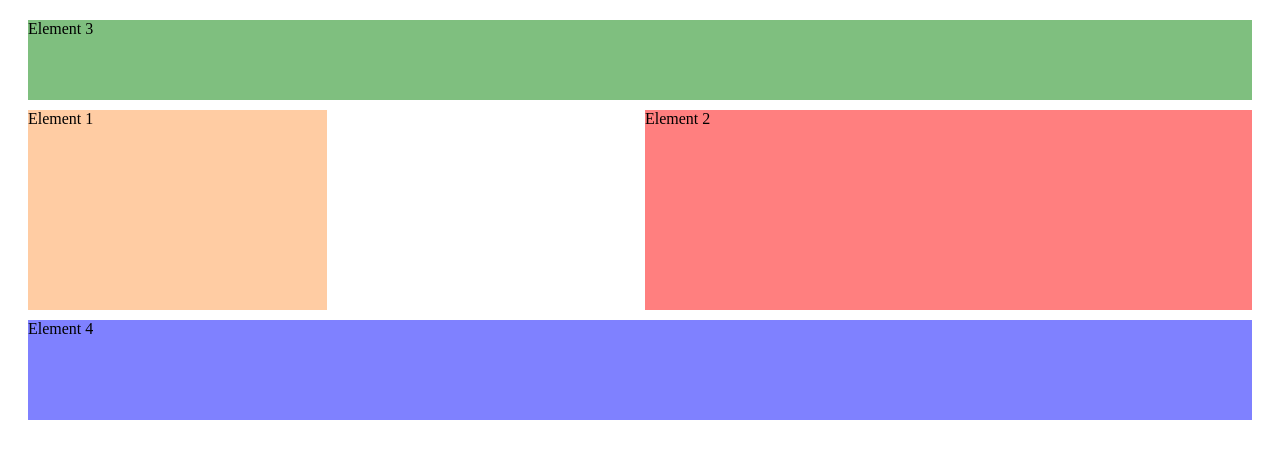
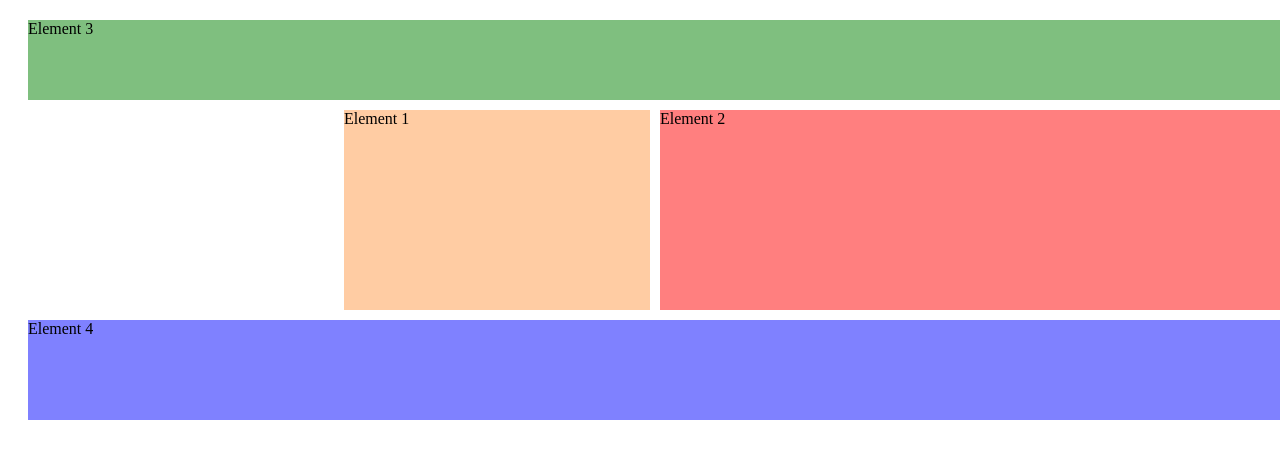
Before and after one commit to engineer-dilnawaz/grid-practice, a plain HTML site: page index.html in a window 1280 px wide. Drawn offline with Linux system fonts and the light colour scheme.

Commit message:
Refine CSS grid layout by adding named grid lines for better readability and updating grid area for the header. Adjust column definitions for improved structure.

```diff
--- a/main.css
+++ b/main.css
@@ -3,10 +3,10 @@
   display: grid;
   height: 500px;
   /* grid-template-columns: 200px 5rem 20% auto; */
-  grid-template-columns: repeat(4, 1fr);
+  grid-template-columns: [hd-start] repeat(4, [col-start] 25% [col-end]) [hd-end];
   /* grid-template-rows: 5rem auto; */
   grid-template-rows:
-    [row-1-start] 5rem [row-1-end row-2-start] minmax(10px, 200px)
+    [hd-start] 5rem [hd-end row-2-start] minmax(10px, 200px)
     [row-2-end row-3-start] 100px [row-3-end];
 
   /* column-gap: 10px;
@@ -20,6 +20,7 @@
 
 .el1 {
   background: rgba(255, 154, 72, 0.5);
+  grid-column: col-start 2 / col-end 2;
 }
 
 .el2 {
@@ -46,7 +47,7 @@
   /* grid-row-end: row-2-end; */
   /* grid-area: grid-row-start / grid-column-start / grid-row-end / grid-column-end  */
   /* grid-area: row-1-start / 2 / row-2-end / span 3; */
-  grid-area: header;
+  grid-area: hd;
 }
 
 .el4 {
```
